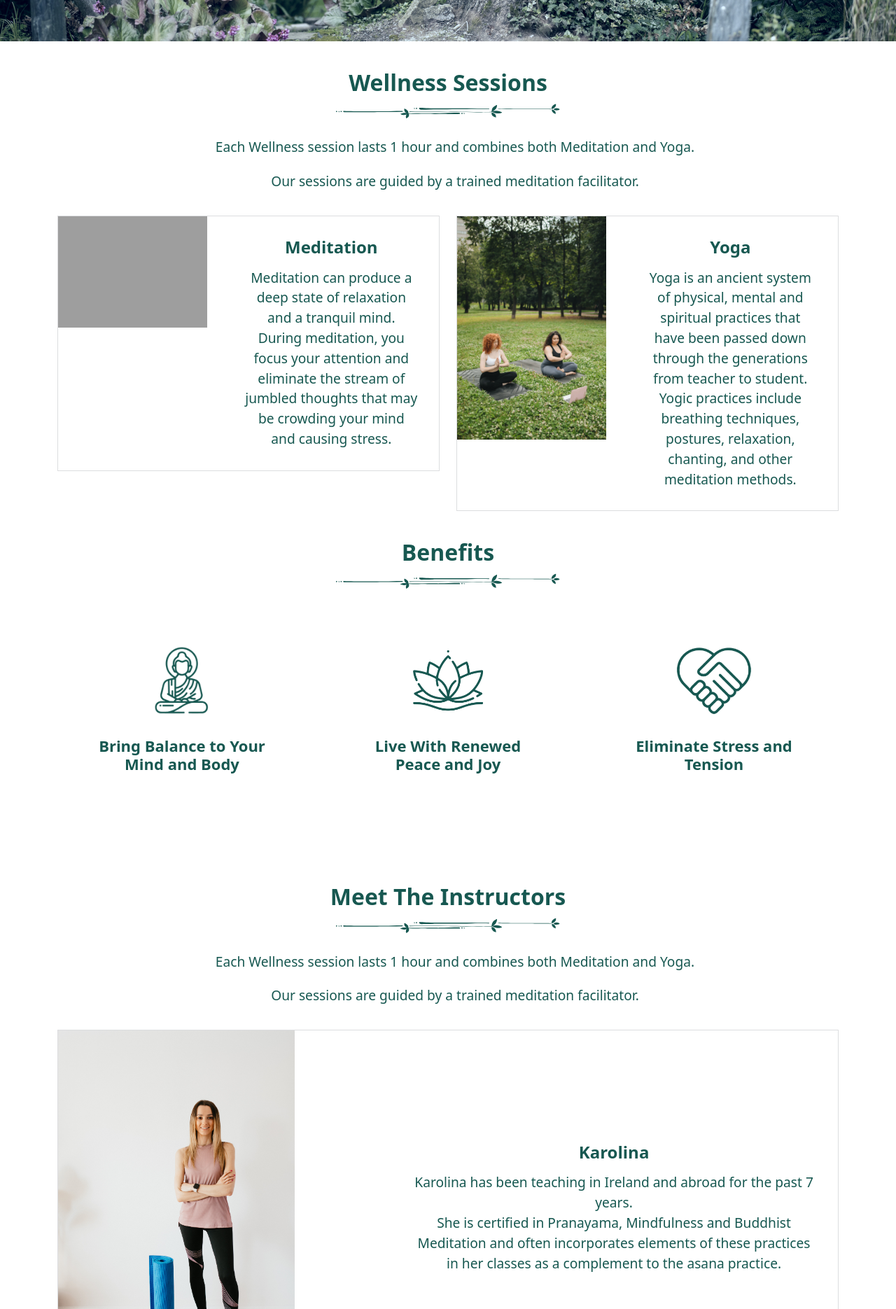
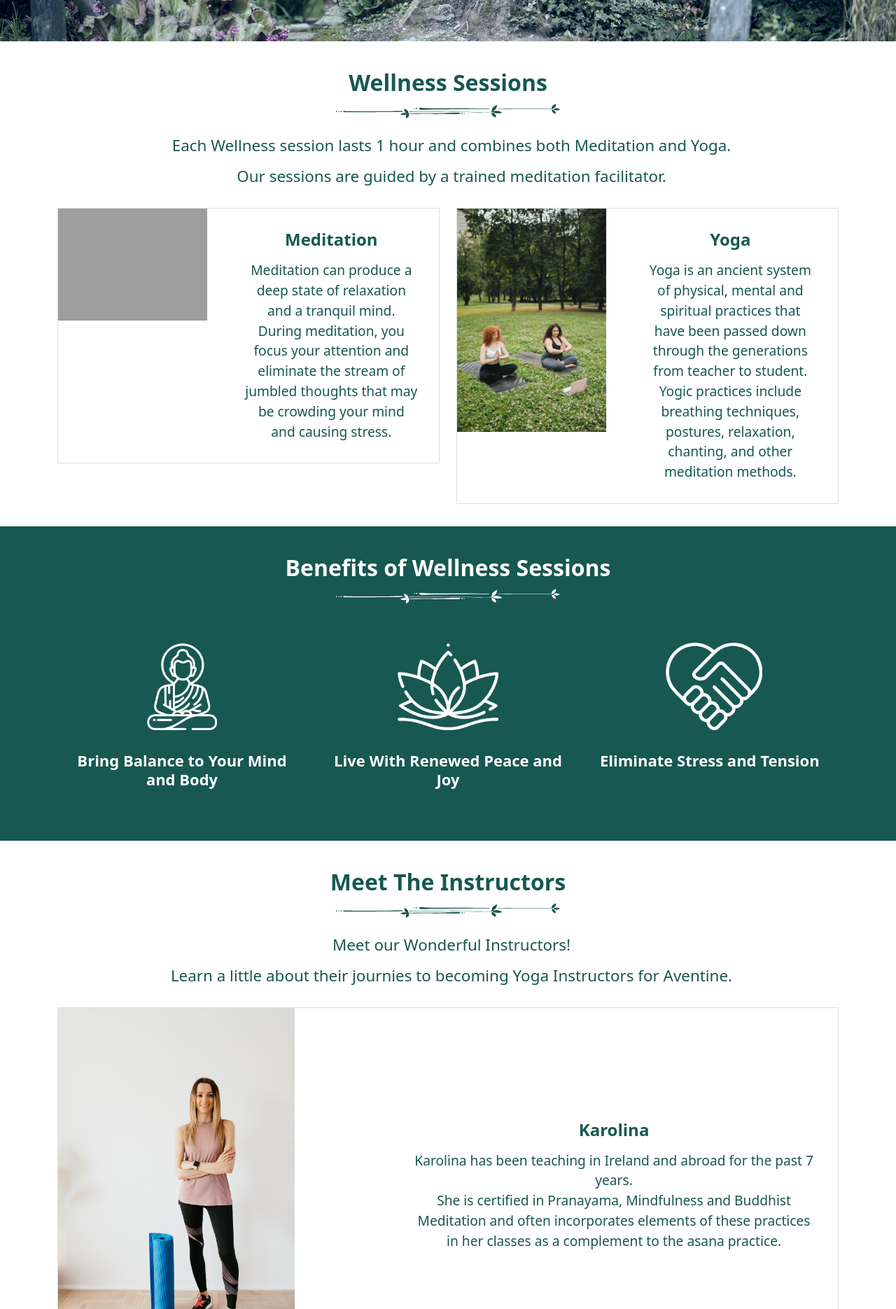
Before and after one commit to VictoriaT87/P4-Aventine-Wellness, a Django app: page / in a window 1280 px wide. Shown: the part 569-2439 px from the top of the page at 70% size. Run offline with Django 3.2, Linux system fonts and the light colour scheme; some libraries are stand-ins or nearby versions; grey boxes are pictures that could not be loaded.

Commit message:
Update imgs and styling on index.html, add Instructor section

```diff
--- a/static/css/style.css
+++ b/static/css/style.css
@@ -7,6 +7,7 @@
 } */
 :root {
     --color-default: #175851;
+    --white: #fff;
 }
 
 :root {
@@ -120,14 +121,14 @@
 .section-p {
     text-align: center;
     color: var(--color-default);
-    font-size: 1.2em;
-    margin: 10px;
+    font-size: 1.4em;
+    margin: 5px;
 }
 
 .treatments .card-item,
 .instructors .card-item {
     border: 1px solid rgba(82, 86, 94, 0.2);
-    background: #fff;
+    background: var(--white);
     position: relative;
     border-radius: 0;
 }
@@ -138,6 +139,10 @@
 
 .card-bg-instructors img {
     width: 75%;
+}
+
+.container {
+    padding-bottom: 2em;
 }
 
 .treatments .card-item .card-body,
@@ -162,15 +167,22 @@
 }
 
 .benefits .benefits-item {
-    padding: 40px;
-    background: #fff;
+    padding: 15px;
+    background: var(--color-default);
     height: 100%;
     line-height: 1.8;
-    margin-bottom: 50px;
+}
+
+.section-bg {
+    background-color: var(--color-default);
+}
+
+.benefits .section-header h2 {
+    color: var(--white);
 }
 
 .benefits .benefits-item h3 {
-    color: var(--color-default);
+    color: var(--white);
     font-weight: 700;
     margin: 0 0 20px 0;
     padding-bottom: 8px;
@@ -192,8 +204,7 @@
 }
 
 .icon-img {
-    max-width: 40%;
-    max-height: 100px;
+    max-height: 125px;
 }
 
 .footer {
--- a/templates/index.html
+++ b/templates/index.html
@@ -91,8 +91,8 @@
     <div class="container">
 
         <div class="section-header">
-            <h2>Benefits</h2>
-            <img class="divider" src="{% static 'media/images/divider-yoga.svg' %}"
+            <h2>Benefits of Wellness Sessions</h2>
+            <img class="divider" src="{% static 'media/images/divider-yoga-white.svg' %}"
                 alt="floral section divider graphic">
         </div>
 
@@ -101,7 +101,7 @@
             <div class="col-lg-4 col-md-6">
                 <div class="benefits-item  position-relative">
                     <div class="icon">
-                        <img class="icon-img" src="{% static 'media/images/buddha.png' %}" alt="small buddha art">
+                        <img class="icon-img" src="{% static 'media/images/buddha-white.png' %}" alt="small buddha art">
                     </div>
                     <h3>Bring Balance to Your Mind and Body</h3>
                 </div>
@@ -110,7 +110,7 @@
             <div class="col-lg-4 col-md-6">
                 <div class="benefits-item position-relative">
                     <div class="icon">
-                        <img class="icon-img" src="{% static 'media/images/lotus.png' %}" alt="small lotus art">
+                        <img class="icon-img" src="{% static 'media/images/lotus-white.png' %}" alt="small lotus art">
                     </div>
                     <h3>Live With Renewed Peace and Joy</h3>
                 </div><!-- End benefits Item -->
@@ -119,7 +119,7 @@
             <div class="col-lg-4 col-md-6">
                 <div class="benefits-item position-relative">
                     <div class="icon">
-                        <img class="icon-img" src="{% static 'media/images/hands.png' %}"
+                        <img class="icon-img" src="{% static 'media/images/hands-white.png' %}"
                             alt="small heart and hands art">
                     </div>
                     <h3>Eliminate Stress and Tension</h3>
@@ -141,8 +141,8 @@
         </div>
 
         <div class="row gy-4">
-            <p class="section-p">Each Wellness session lasts 1 hour and combines both Meditation and Yoga.</p>
-            <p class="section-p">Our sessions are guided by a trained meditation facilitator.</p>
+            <p class="section-p">Meet our Wonderful Instructors!</p>
+            <p class="section-p">Learn a little about their journies to becoming Yoga Instructors for Aventine.</p>
 
             <div class="col-lg-12">
                 <div class="card-item">
```
Also changed, not shown: static/media/images/buddha-white.png (added), static/media/images/divider-yoga-white.svg (added), static/media/images/hands-white.png (added), static/media/images/lotus-white.png (added).
